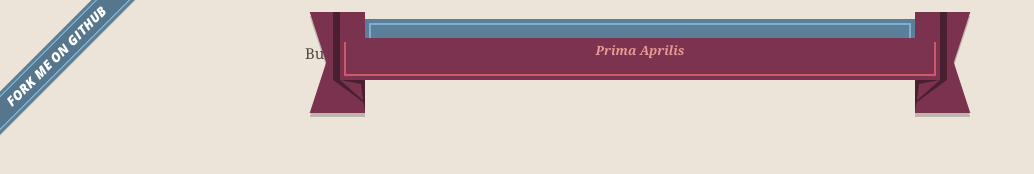
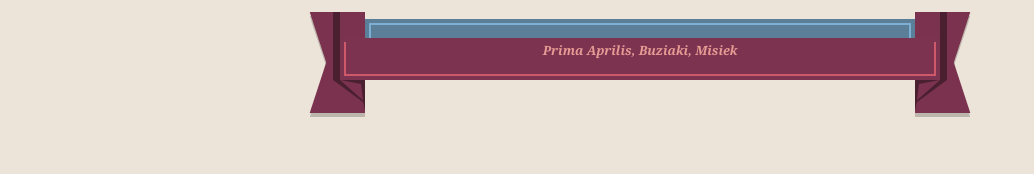
Before and after one commit to michal-lipski/michal-lipski.github.io, a plain HTML site: page index.html in a window 1280 px wide. Shown: the whole page, without its empty margins (0-1034 px from the left). Drawn offline with nearby package versions, Linux system fonts and the light colour scheme.

Commit message:
Update index.html

```diff
--- a/index.html
+++ b/index.html
@@ -17,17 +17,17 @@
         $('#main_content').headsmart()
       })
     </script>
-    <title>Prima Aprilis</title>
+    <title>Prima Aprilis, Buziaki, Misiek</title>
   </head>
 
   <body>
-    <a id="forkme_banner" href="https://github.com/michal-lipski">View on GitHub</a>
+
     <div class="shell">
 
       <header>
         <span class="ribbon-outer">
           <span class="ribbon-inner">
-            <h2>Prima Aprilis</h2>
+            <h2>Prima Aprilis, Buziaki, Misiek</h2>
           </span>
           <span class="left-tail"></span>
           <span class="right-tail"></span>
@@ -39,7 +39,7 @@
 
       <span class="banner-fix"></span>
 
-<div>Buziaki, Misiek</div>
+<div></div>
 
     </div>
 
```
